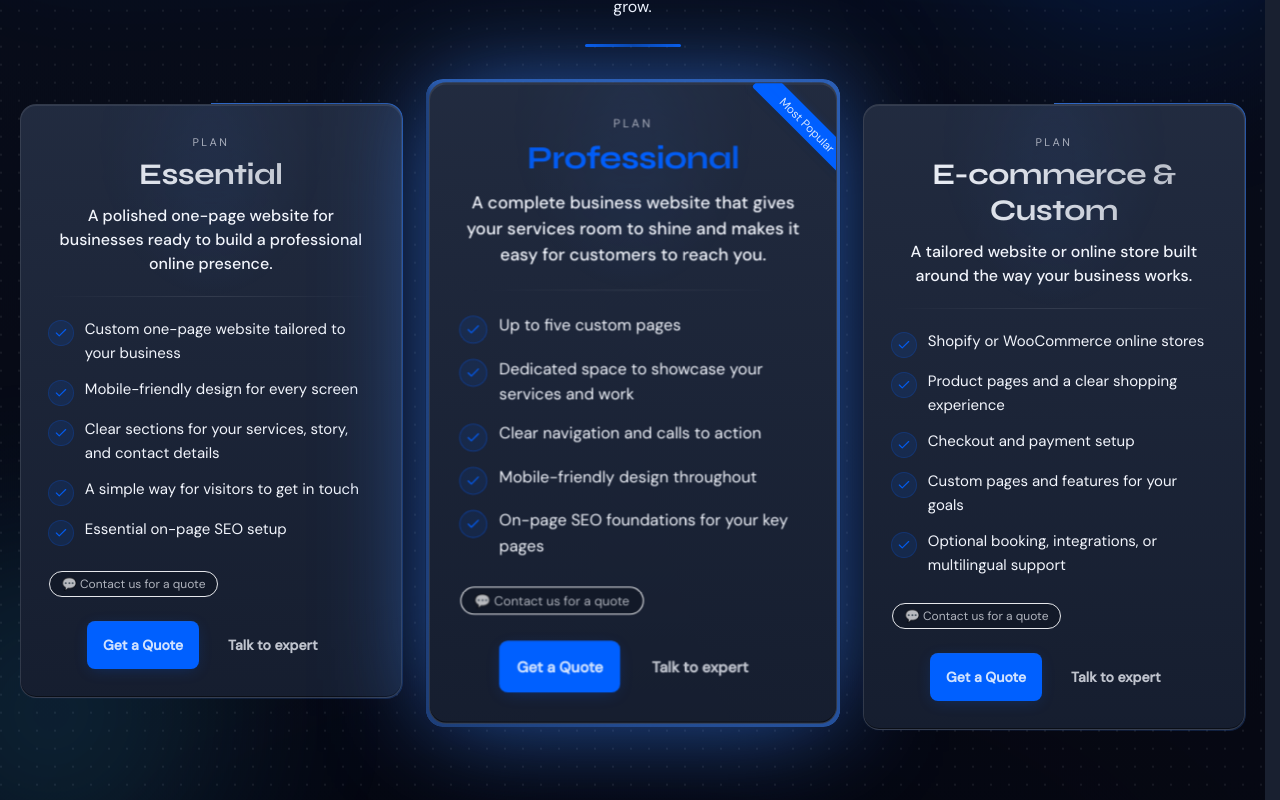
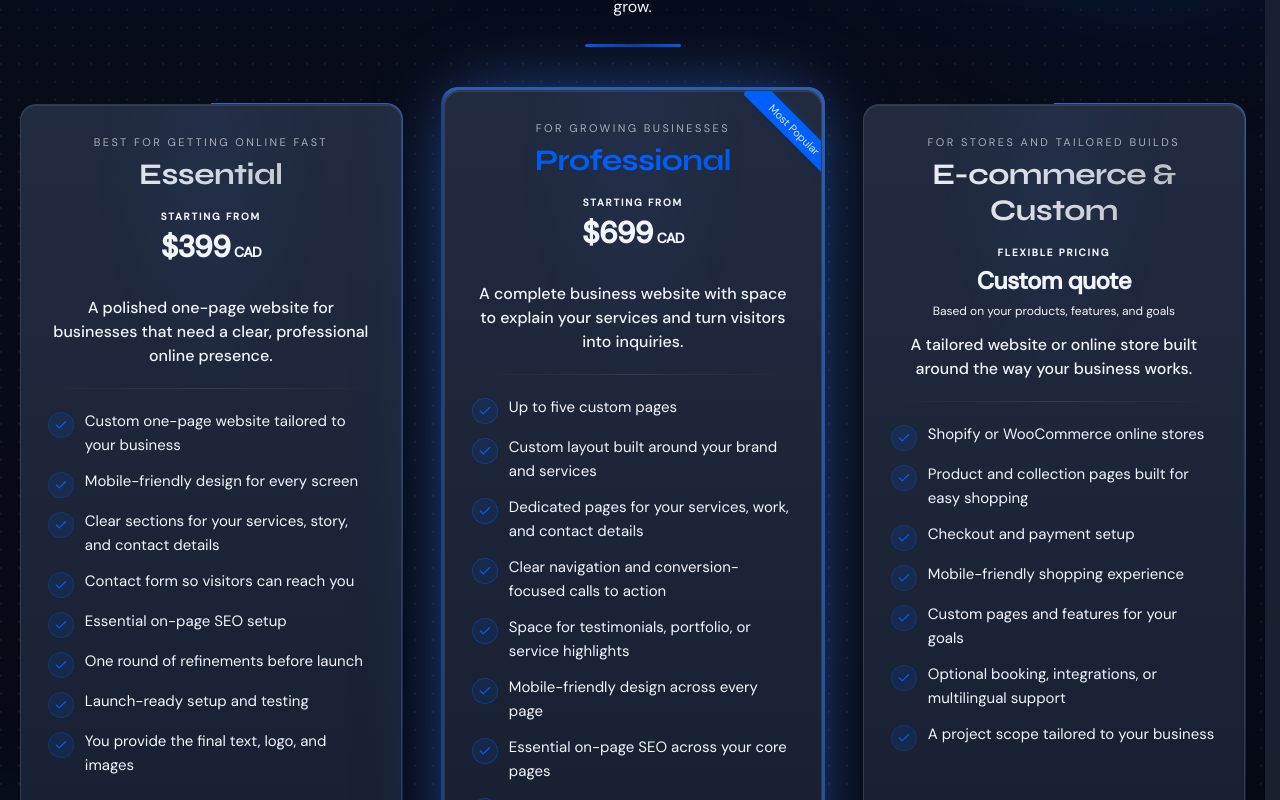
Before and after one commit to miladmo68/milink-pro, a Next.js app: page /pricing in a window 1280 px wide. Shown: the part 380-1180 px from the top of the page. Built offline with nearby package versions, Linux system fonts and the light colour scheme.

Commit message:
feat(pricing): clarify package scope and starting prices

```diff
--- a/src/app/layout.jsx
+++ b/src/app/layout.jsx
@@ -1,6 +1,6 @@
 import { Syne, DM_Sans } from "next/font/google";
 import "./globals.css";
-import { services } from "../data/content.js";
+import { pricing, services } from "../data/content.js";
 
 const syne = Syne({
   subsets: ["latin"],
@@ -21,6 +21,9 @@ const DEFAULT_IMAGE = `${BASE_URL}/og-image.jpg`;
 const ORGANIZATION_ID = `${BASE_URL}/#organization`;
 const LOCAL_BUSINESS_ID = `${BASE_URL}/#localbusiness`;
 const WEBSITE_ID = `${BASE_URL}/#website`;
+const essentialPackage = pricing.find((plan) => plan.name === "Essential");
+const ESSENTIAL_STARTING_PRICE = Number(essentialPackage.startingPrice.replace(/[^\d.]/g, ""));
+const ESSENTIAL_PRICE_LABEL = `${essentialPackage.startingPrice} ${essentialPackage.priceCurrency}`;
 const SERVICE_AREAS = [
   { "@type": "City", name: "Toronto" },
   { "@type": "AdministrativeArea", name: "Greater Toronto Area" },
@@ -43,7 +46,7 @@ export const metadata = {
     template: "%s | MILINK",
   },
   description:
-    "Toronto web design agency creating high-performing websites, e-commerce stores, SEO, UI/UX, branding, and ongoing support.",
+    `Toronto web design agency building one-page business websites from ${ESSENTIAL_PRICE_LABEL}, plus e-commerce, SEO, UI/UX, branding, and ongoing support.`,
   keywords: [
     "web design Toronto",
     "e-commerce development",
@@ -53,6 +56,8 @@ export const metadata = {
     "Shopify",
     "WordPress",
     "website maintenance",
+    "one-page website Toronto",
+    "website from $399 CAD",
   ],
   authors: [{ name: "Milink Digital Agency", url: BASE_URL }],
   creator: "Milink Digital Agency",
@@ -65,7 +70,7 @@ export const metadata = {
     siteName: "MILINK",
     title: "MILINK — Web Design, E-Commerce Solutions, SEO, UI/UX & Branding",
     description:
-      "Premium websites & E-Commerce Solutions, SEO, UI/UX & Branding. Toronto.",
+      `One-page business websites from ${ESSENTIAL_PRICE_LABEL}, plus e-commerce, SEO, UI/UX and branding in Toronto.`,
     images: [
       {
         url: DEFAULT_IMAGE,
@@ -81,7 +86,7 @@ export const metadata = {
     card: "summary_large_image",
     title: "MILINK — Web Design, E-Commerce Solutions, SEO, UI/UX & Branding",
     description:
-      "Premium websites & E-Commerce Solutions, SEO, UI/UX & Branding.",
+      `One-page business websites from ${ESSENTIAL_PRICE_LABEL}, plus e-commerce, SEO, UI/UX and branding.`,
     images: [DEFAULT_IMAGE],
   },
   robots: {
@@ -123,6 +128,21 @@ const jsonLd = {
       },
       areaServed: SERVICE_AREAS,
       sameAs: ["https://www.instagram.com/milink.ca"],
+      hasOfferCatalog: {
+        "@type": "OfferCatalog",
+        name: "Website packages",
+        itemListElement: [
+          {
+            "@type": "Offer",
+            name: "Essential one-page website",
+            price: ESSENTIAL_STARTING_PRICE,
+            priceCurrency: essentialPackage.priceCurrency,
+            url: `${BASE_URL}/#pricing`,
+            description:
+              "Starting price for a polished, responsive one-page business website with a contact form and essential on-page SEO.",
+          },
+        ],
+      },
     },
     {
       "@type": "WebSite",
--- a/src/app/pricing/page.jsx
+++ b/src/app/pricing/page.jsx
@@ -1,9 +1,13 @@
 import PricingPageContent from "./PricingPageContent.jsx";
+import { pricing } from "../../data/content.js";
+
+const essentialPackage = pricing.find((plan) => plan.name === "Essential");
+const essentialStartingPrice = `${essentialPackage.startingPrice} ${essentialPackage.priceCurrency}`;
 
 export const metadata = {
-  title: "Pricing & Packages — Website & E-Commerce Plans",
+  title: `Website Pricing — One-Page Websites From ${essentialStartingPrice}`,
   description:
-    "Essential, Professional, and Enterprise website packages. Custom quotes for web design, e-commerce, SEO, and ongoing support in Toronto.",
+    `Toronto and GTA one-page business websites starting from ${essentialStartingPrice}. Explore Essential, Professional, and e-commerce website packages.`,
   alternates: {
     canonical: "https://milink.ca/pricing",
   },
--- a/src/data/content.js
+++ b/src/data/content.js
@@ -190,46 +190,66 @@ export const work = [
 export const pricing = [
   {
     name: "Essential",
-    priceLabel: "Contact us for a quote",
+    idealFor: "Best for getting online fast",
+    startingPrice: "$399",
+    priceCurrency: "CAD",
+    priceLabel: "Clear scope before we begin",
     tagline:
-      "A polished one-page website for businesses ready to build a professional online presence.",
+      "A polished one-page website for businesses that need a clear, professional online presence.",
     items: [
       "Custom one-page website tailored to your business",
       "Mobile-friendly design for every screen",
       "Clear sections for your services, story, and contact details",
-      "A simple way for visitors to get in touch",
+      "Contact form so visitors can reach you",
       "Essential on-page SEO setup",
+      "One round of refinements before launch",
+      "Launch-ready setup and testing",
+      "You provide the final text, logo, and images",
     ],
   },
   {
     name: "Professional",
+    idealFor: "For growing businesses",
     popular: true,
     badge: "Most Popular",
-    priceLabel: "Contact us for a quote",
+    startingPrice: "$699",
+    priceCurrency: "CAD",
+    priceLabel: "Clear scope before we begin",
     tagline:
-      "A complete business website that gives your services room to shine and makes it easy for customers to reach you.",
+      "A complete business website with space to explain your services and turn visitors into inquiries.",
     items: [
       "Up to five custom pages",
-      "Dedicated space to showcase your services and work",
-      "Clear navigation and calls to action",
-      "Mobile-friendly design throughout",
-      "On-page SEO foundations for your key pages",
+      "Custom layout built around your brand and services",
+      "Dedicated pages for your services, work, and contact details",
+      "Clear navigation and conversion-focused calls to action",
+      "Space for testimonials, portfolio, or service highlights",
+      "Mobile-friendly design across every page",
+      "Essential on-page SEO across your core pages",
+      "One round of refinements before launch",
     ],
   },
   {
     name: "E-commerce & Custom",
-    priceLabel: "Contact us for a quote",
+    idealFor: "For stores and tailored builds",
+    quoteTitle: "Custom quote",
+    quoteDetail: "Based on your products, features, and goals",
+    priceLabel: "Let’s scope it together",
     tagline:
       "A tailored website or online store built around the way your business works.",
     items: [
       "Shopify or WooCommerce online stores",
-      "Product pages and a clear shopping experience",
+      "Product and collection pages built for easy shopping",
       "Checkout and payment setup",
+      "Mobile-friendly shopping experience",
       "Custom pages and features for your goals",
       "Optional booking, integrations, or multilingual support",
+      "A project scope tailored to your business",
     ],
   },
 ];
+
+const essentialPackage = pricing.find((plan) => plan.name === "Essential");
+const essentialStartingPriceLabel = `${essentialPackage.startingPrice} ${essentialPackage.priceCurrency}`;
 
 export const testimonials = [
   {
@@ -277,7 +297,7 @@ export const testimonials = [
 export const faqs = [
   {
     q: "How much does a website cost?",
-    a: "Every project is different. Pricing depends on the size of the website, design requirements, functionality, content, integrations, and whether you need e-commerce. Milink offers options for one-page websites, multi-page business websites, and e-commerce or custom projects. Tell us what you need and we'll recommend the right scope and provide a clear quote.",
+    a: `Milink's Essential one-page business website starts from ${essentialStartingPriceLabel}. It is designed for businesses that need a polished, mobile-friendly online presence with a contact form and essential on-page SEO. Multi-page, e-commerce, and custom projects are scoped separately so the final scope matches what your business needs.`,
   },
   {
     q: "How long does it take to design and build a website?",
--- a/src/sections/Pricing.jsx
+++ b/src/sections/Pricing.jsx
@@ -31,7 +31,7 @@ export default function Pricing() {
           <div className="mx-auto mt-6 h-[3px] w-24 rounded-full bg-gradient-to-r from-[rgb(var(--brand)/0.9)] via-[rgb(var(--brand)/0.6)] to-[rgb(var(--brand)/0.9)]" />
         </div>
 
-        <div className="mt-14 grid gap-6 sm:gap-8 md:grid-cols-3 justify-center">
+        <div className="mt-14 grid items-stretch gap-6 sm:gap-8 md:grid-cols-3">
           {pricing.map((p, i) => {
             const isPopular = !!p.popular;
             const isPro = (p.name || "").toLowerCase() === "professional";
@@ -41,19 +41,21 @@ export default function Pricing() {
             const borderGradient = isPro
               ? "before:opacity-100 before:bg-[conic-gradient(from_-60deg_at_0%_0%,rgba(59,130,246,0.95)_0deg,rgba(59,130,246,0.60)_210deg,transparent_330deg)]"
               : "before:opacity-100 before:bg-[conic-gradient(from_0deg,rgba(59,130,246,0.78),rgba(59,130,246,0.32),transparent_220deg)]";
-            const lift = isPopular ? "md:scale-[1.02] hover:md:scale-[1.04]" : "hover:-translate-y-1";
+            const lift = "hover:-translate-y-1";
+            // Keep the featured plan visually elevated on desktop without changing its shared card dimensions.
+            const featuredOffset = isPro ? "md:-translate-y-4 md:hover:-translate-y-5" : "";
             const proGlow = isPro
-              ? " z-[1] md:scale-[1.08] hover:md:scale-[1.1] ring-6 ring-[rgb(var(--brand)/0.9)] [box-shadow:0_0_100px_-10px_rgba(59,130,246,0.75)] after:absolute after:inset-[-14%] after:-z-20 after:rounded-[32px] after:blur-3xl after:bg-[radial-gradient(60%_60%_at_50%_50%,rgba(59,130,246,0.3),transparent_70%)]"
+              ? "z-[1] ring-2 ring-[rgb(var(--brand)/0.68)] [box-shadow:0_0_72px_-16px_rgba(59,130,246,0.68)] after:absolute after:inset-[-14%] after:-z-20 after:rounded-[32px] after:blur-3xl after:bg-[radial-gradient(60%_60%_at_50%_50%,rgba(59,130,246,0.24),transparent_70%)]"
               : "";
-            const cardOuter = [frameBase, framePadding, borderBase, borderGradient, lift, proGlow, "max-w-sm mx-auto"].join(" ");
+            const cardOuter = [frameBase, framePadding, borderBase, borderGradient, lift, featuredOffset, proGlow, "h-full w-full max-w-sm mx-auto"].join(" ");
             const innerLift = isPro
               ? "shadow-[0_22px_54px_-18px_rgba(0,0,0,0.6),0_0_0_1px_oklch(0.4_0.02_265_/_0.48)]"
               : "ring-1 ring-inset ring-base-300/50 shadow-[0_36px_88px_-12px_rgba(0,0,0,0.68),0_0_0_1px_oklch(0.46_0.02_265_/_0.55)]";
 
             return (
-              <Reveal key={i} from="up" distance={24} delay={i * 0.08}>
+              <Reveal key={i} from="up" distance={24} delay={i * 0.08} className="h-full">
                 <article className={cardOuter}>
-                  <div className={`relative h-full rounded-2xl card-surface--pricing card-lift card-sweep card-bar ${innerLift} flex flex-col justify-between min-h-[500px] md:min-h-[580px]`}>
+                  <div className={`relative h-full rounded-2xl card-surface--pricing card-lift card-sweep card-bar ${innerLift} flex flex-col justify-between min-h-[620px] md:min-h-[650px]`}>
                     <div aria-hidden className="absolute inset-0 -z-10">
                       <div className="absolute inset-0 [mask-image:radial-gradient(60%_60%_at_50%_30%,#000,transparent_75%)] bg-[radial-gradient(50%_50%_at_50%_0%,rgba(59,130,246,0.14),transparent_65%)]" />
                     </div>
@@ -73,7 +75,7 @@ export default function Pricing() {
 
                     <div className="relative z-10 flex h-full flex-col p-6 sm:p-7">
                       <div className="text-center">
-                        <div className="text-[11px] uppercase tracking-[0.22em] text-base-content/65">Plan</div>
+                        <div className="text-[11px] uppercase tracking-[0.22em] text-base-content/65">{p.idealFor || "Plan"}</div>
                         <h3 className={`mt-1 text-2xl md:text-3xl font-bold leading-tight bg-clip-text text-transparent ${
                           isPro
                             ? "bg-gradient-to-r from-[rgb(var(--brand)/0.85)] via-[rgb(var(--brand))] to-[rgb(var(--brand)/0.80)]"
@@ -81,6 +83,22 @@ export default function Pricing() {
                               ? "bg-gradient-to-r from-[rgb(var(--brand))] via-[rgb(var(--brand)/0.85)] to-[rgb(var(--brand))]"
                               : "bg-gradient-to-r from-base-content to-base-content/70"
                         }`}>{p.name}</h3>
+                        <div className="mt-4 min-h-[76px]">
+                          {p.startingPrice ? (
+                            <div aria-label={`Starting from ${p.startingPrice} ${p.priceCurrency}`}>
+                              <p className="text-[10px] font-semibold uppercase tracking-[0.18em] text-base-content/62">Starting from</p>
+                              <p className="mt-1 text-3xl font-extrabold tracking-tight text-base-content">
+                                {p.startingPrice}<span className="ml-1 text-sm font-semibold text-base-content/66">{p.priceCurrency}</span>
+                              </p>
+                            </div>
+                          ) : (
+                            <div>
+                              <p className="text-[10px] font-semibold uppercase tracking-[0.18em] text-base-content/62">Flexible pricing</p>
+                              <p className="mt-1 text-2xl font-extrabold tracking-tight text-base-content">{p.quoteTitle}</p>
+                              <p className="mt-1 text-xs leading-5 text-base-content/62">{p.quoteDetail}</p>
+                            </div>
+                          )}
+                        </div>
                         <p className="mt-3 text-[15px] md:text-base leading-relaxed text-base-content/88 font-medium">{p.tagline}</p>
                       </div>
 
```
Also changed, not shown: 1 other file (tests, documents, lock files or other folders).
